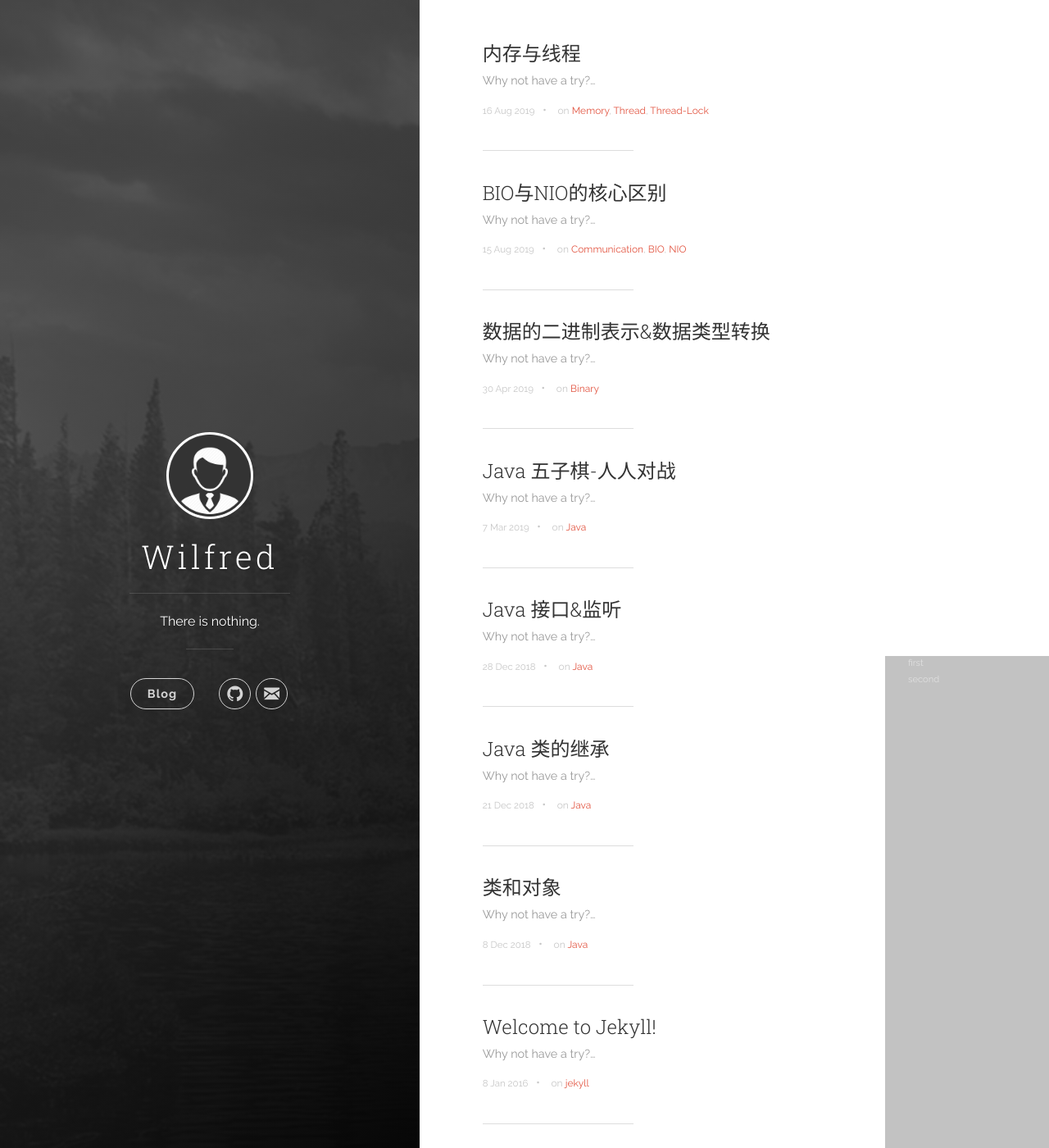
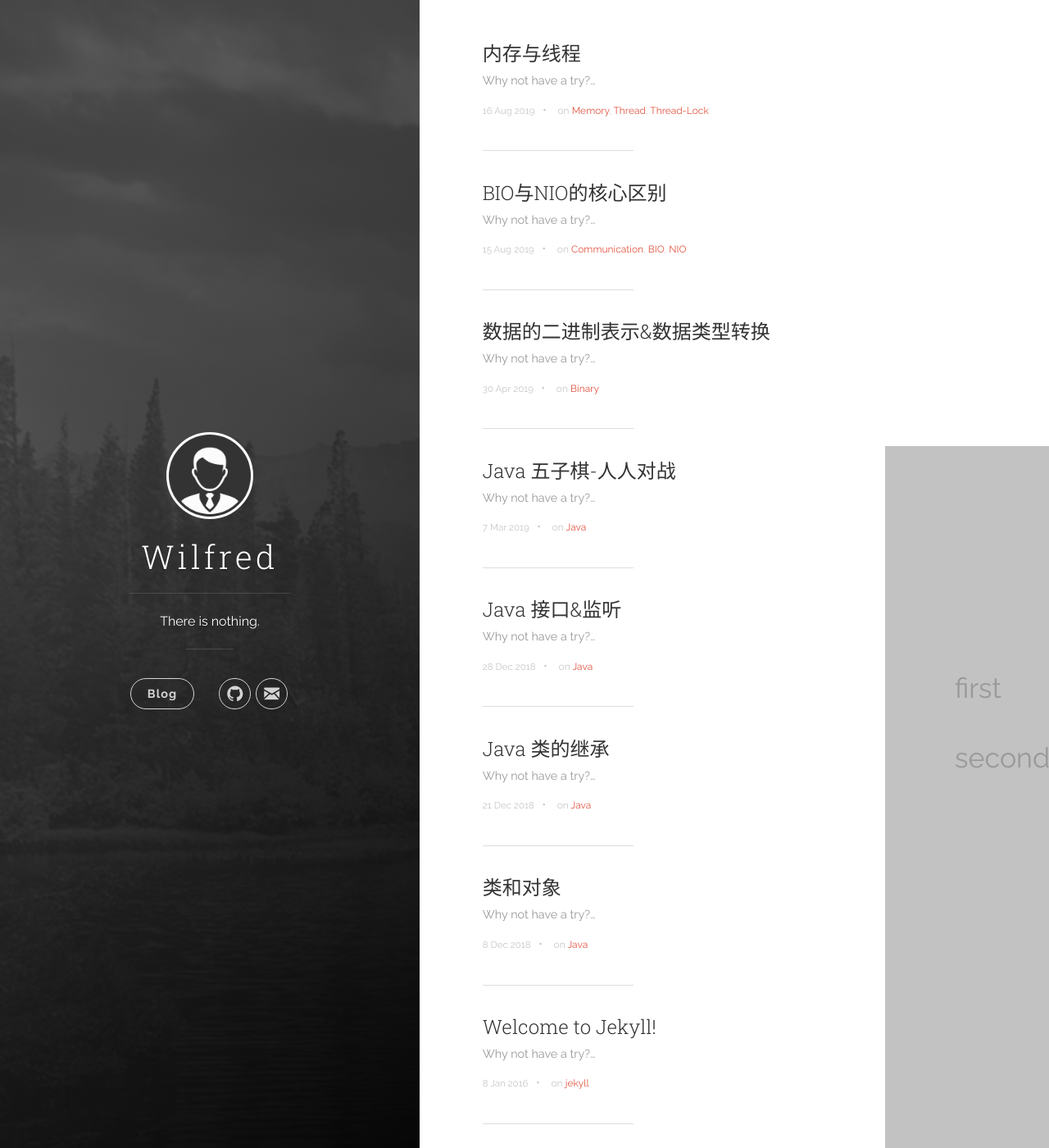
Before and after one commit to WilfredShen/WilfredShen.github.io, a Jekyll site: the page built from index.html, in a window 1280 px wide and 1400 px high. Shown: the whole window at 82% size. Built offline with Jekyll 4.4.1, drawn with Linux system fonts in a browser that asks for light colours; the list of posts is cut into pages by our own code.

Commit message:
Update uno.scss

```diff
--- a/_sass/uno.scss
+++ b/_sass/uno.scss
@@ -1690,8 +1690,12 @@ input[type="tel"]:-ms-input-placeholder {
 		opacity: 0.4;
 		right: 0;
 		bottom: 0;
+		padding-top: 20%;
+		font-size: 34px;
 		width: 200px;
 		height: 600px; }
 		.side-navbar li {
+			color: #000000;
+			padding: 12px 0;
 			display: block;
 		}
```
